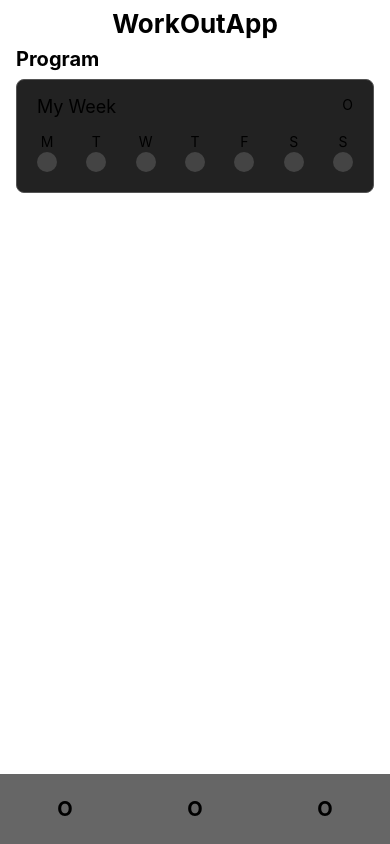
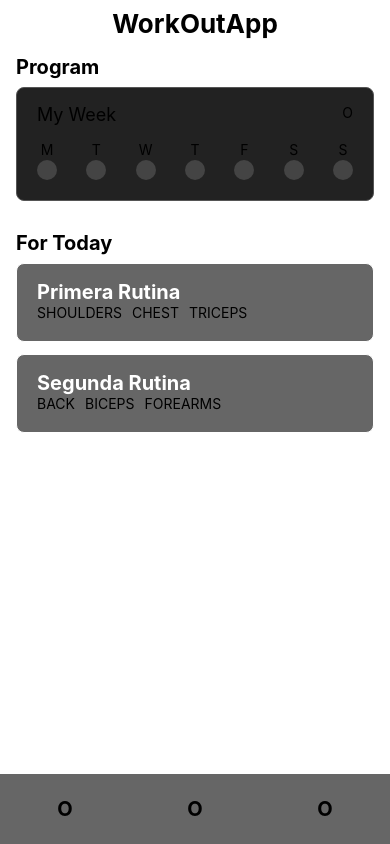
Before and after one commit to fabrizio411/Mobile-WorkOutApp-ReactNative, a React Native app in the folder Aplicacion/: screen / in a window 390 px wide. Built offline with nearby package versions, Linux system fonts and the light colour scheme.

Commit message:
Create routine component with parameters to use

```diff
--- a/Aplicacion/App.tsx
+++ b/Aplicacion/App.tsx
@@ -29,10 +29,7 @@ const styles = StyleSheet.create({
     fontSize: 26,
     fontWeight: 'bold',
     textAlign: 'center',
-    marginVertical: 8
+    marginVertical: 8,
+    marginBottom: 16
   },
-
-
-
-  sssssss: {},
 })
--- /dev/null
+++ b/Aplicacion/components/Routine.tsx
@@ -0,0 +1,48 @@
+import { StyleSheet, Text, TouchableOpacity, View } from 'react-native'
+import React from 'react'
+
+
+interface RoutineProps {
+    name: string,
+    muscleGroup: string[],
+}
+
+export default function Routine({name, muscleGroup}: RoutineProps) {
+  return (
+    <TouchableOpacity style={styles.routineContainer}>
+      <Text style={styles.name}>{name}</Text>
+      <View  style={styles.musclesBox}>
+        {muscleGroup.map((item, index) => (
+            <Text  style={styles.muscles} key={index}>{item}</Text>
+        ))}
+      </View>
+    </TouchableOpacity>
+  )
+}
+
+const styles = StyleSheet.create({
+    routineContainer: {
+        marginHorizontal: 16,
+        padding: 20,
+        paddingTop: 16,
+        borderWidth: 1,
+        borderColor: '#FFF',
+        borderRadius: 8,
+        backgroundColor: '#666'
+    },
+
+    name: {
+        fontSize: 20,
+        fontWeight: 'bold',
+        color: '#FFF'
+    },
+
+    musclesBox: {
+        display: 'flex',
+        flexDirection: 'row',
+        gap: 10
+    },
+    muscles: {
+        textTransform: 'uppercase'
+    },
+})
--- a/Aplicacion/components/home/HomeMain.tsx
+++ b/Aplicacion/components/home/HomeMain.tsx
@@ -1,14 +1,21 @@
 import { StyleSheet, Text, View } from 'react-native'
 import React from 'react'
 import WeekProgram from './WeekProgram'
+import TodayRoutines from './TodayRoutines'
 
 
 export default function HomeMain() {
   return (
-    <View>
+    <View style={styles.pageContainer}>
       <WeekProgram/>
+      <TodayRoutines/>
     </View>
   )
 }
 
-const styles = StyleSheet.create({})
+const styles = StyleSheet.create({
+    pageContainer: {
+        display: 'flex',
+        gap: 30
+    }
+})
--- /dev/null
+++ b/Aplicacion/components/home/TodayRoutines.tsx
@@ -0,0 +1,42 @@
+import { StyleSheet, Text, View } from 'react-native'
+import React from 'react'
+import Routine from '../Routine'
+
+export default function TodayRoutines() {
+    const routineData = [
+        {
+            name: 'Primera Rutina',
+            muscleGroup: ['Shoulders', 'Chest', 'Triceps']
+        },
+        {
+            name: 'Segunda Rutina',
+            muscleGroup: ['Back', 'Biceps', 'Forearms']
+        },
+    ]
+
+  return (
+    <View>
+      <Text style={styles.sectionTitle}>For Today</Text>
+
+      <View style={styles.routinesBox}>
+        {routineData.map((item, index) => (
+            <Routine key={index} name={item.name} muscleGroup={item.muscleGroup} />
+        ))}
+      </View>
+    </View>
+  )
+}
+
+const styles = StyleSheet.create({
+    sectionTitle: {
+        marginHorizontal: 16,
+        marginBottom: 8,
+        fontSize: 20,
+        fontWeight: 'bold'
+    },
+
+    routinesBox: {
+        display: 'flex',
+        gap: 12
+    }
+})
```
